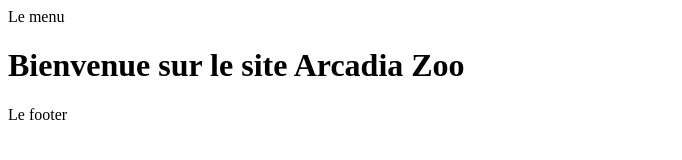
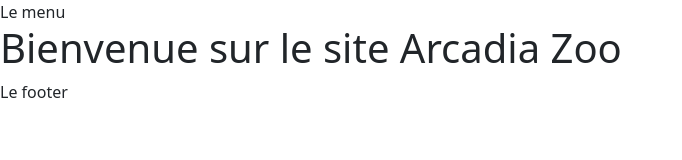
Before and after one commit to Texy-dev/ArcadiaZooFront, a website with bundled scripts: page index.html in a window 1280 px wide. Shown: the whole page, without its empty margins (0-682 px from the left). Built offline with nearby package versions, Linux system fonts and the light colour scheme; files whose address does not match are found by name.

Commit message:
install bootstrap

```diff
--- a/index.html
+++ b/index.html
@@ -3,6 +3,9 @@
 <head>
     <meta charset="UTF-8">
     <meta name="viewport" content="width=device-width, initial-scale=1.0">
+
+    <link rel="stylesheet" href="node_modules/bootstrap/dist/css/bootstrap.min.css"/>
+    <link rel="stylesheet" href="https://cdn.jsdelivr.net/npm/bootstrap-icons@1.11.3/font/bootstrap-icons.min.css">
     <title>Document</title>
 </head>
 <body>
@@ -16,5 +19,6 @@
     <footer>Le footer</footer>
 
     <script type="module" src="Router/router.js"></script>
+    <script src="node_modules/bootstrap/dist/js/bootstrap.bundle.min.js"></script>
 </body>
 </html>
```
Also changed, not shown: package.json (added, +7 -0 lines), pages/home.html (line endings or trailing spaces), 2 other files.
